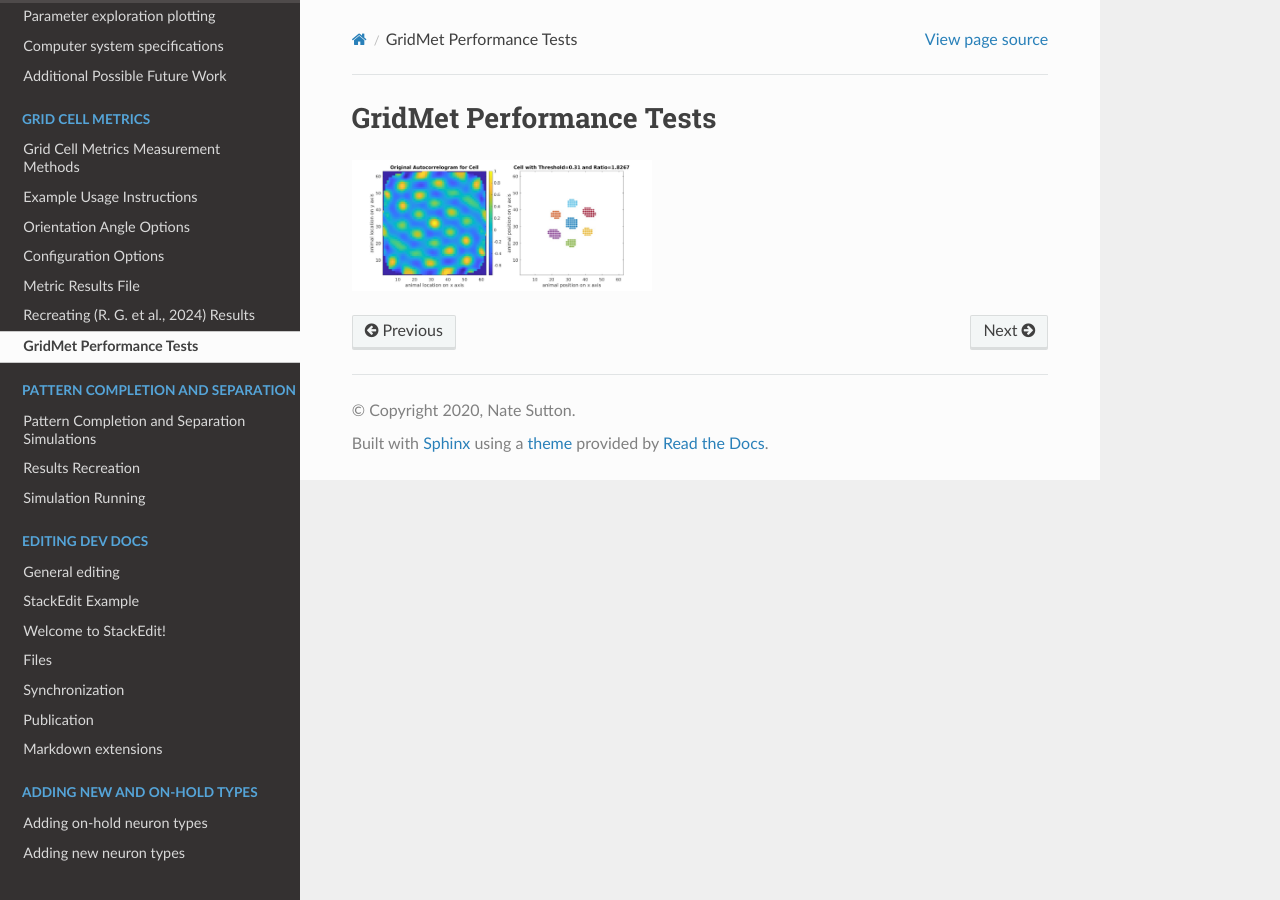
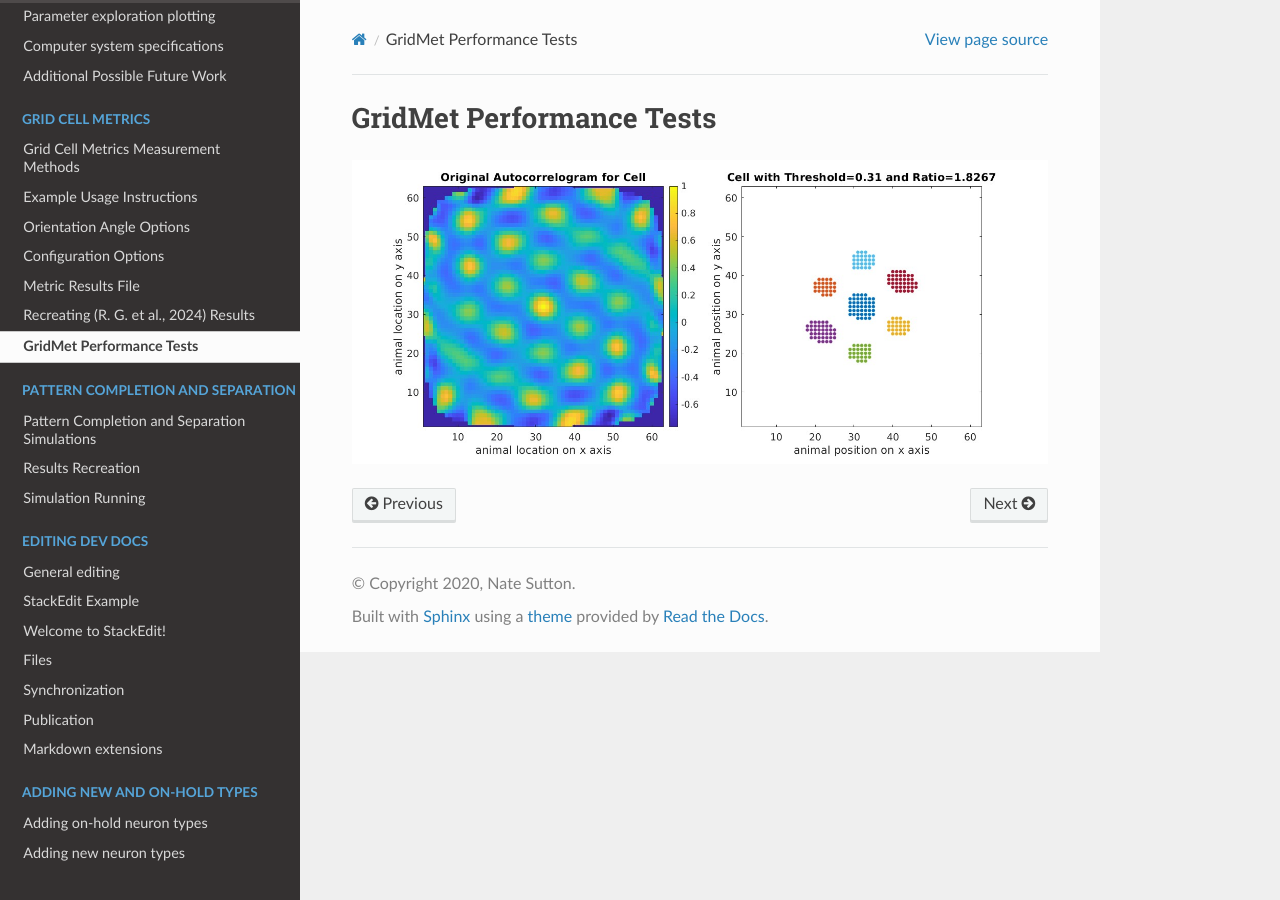
Before and after one commit to Hippocampome-Org/hco_dev_docs, a Sphinx documentation site: the page built from docs/gridcell_metrics/performance_tests.md, in a window 1280 px wide. Built offline with Sphinx 7.4.7 and the Read the Docs theme 3.1.0, drawn with Linux system fonts in a browser that asks for light colours.

Commit message:
image link update

```diff
--- a/docs/gridcell_metrics/performance_tests.md
+++ b/docs/gridcell_metrics/performance_tests.md
@@ -1,4 +1,4 @@
 GridMet Performance Tests
 =========================
 
-<img src="https://github.com/Hippocampome-Org/hco_dev_docs/blob/master/media/performance_tests/n1.jpg?raw=true"  width="300" height="300">
+<img src="https://github.com/Hippocampome-Org/hco_dev_docs/blob/master/media/performance_tests/n1.jpg?raw=true"  width="700">
```
